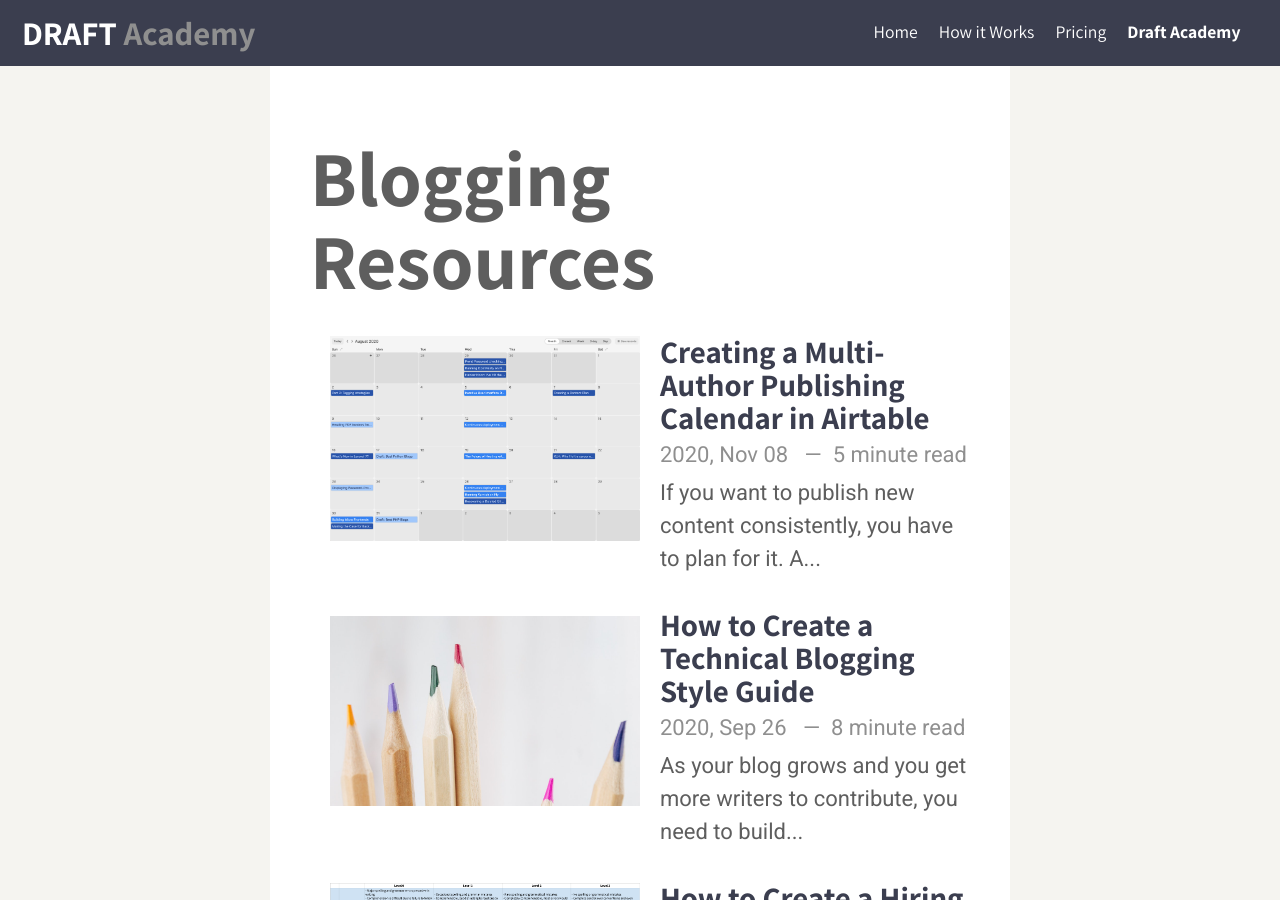
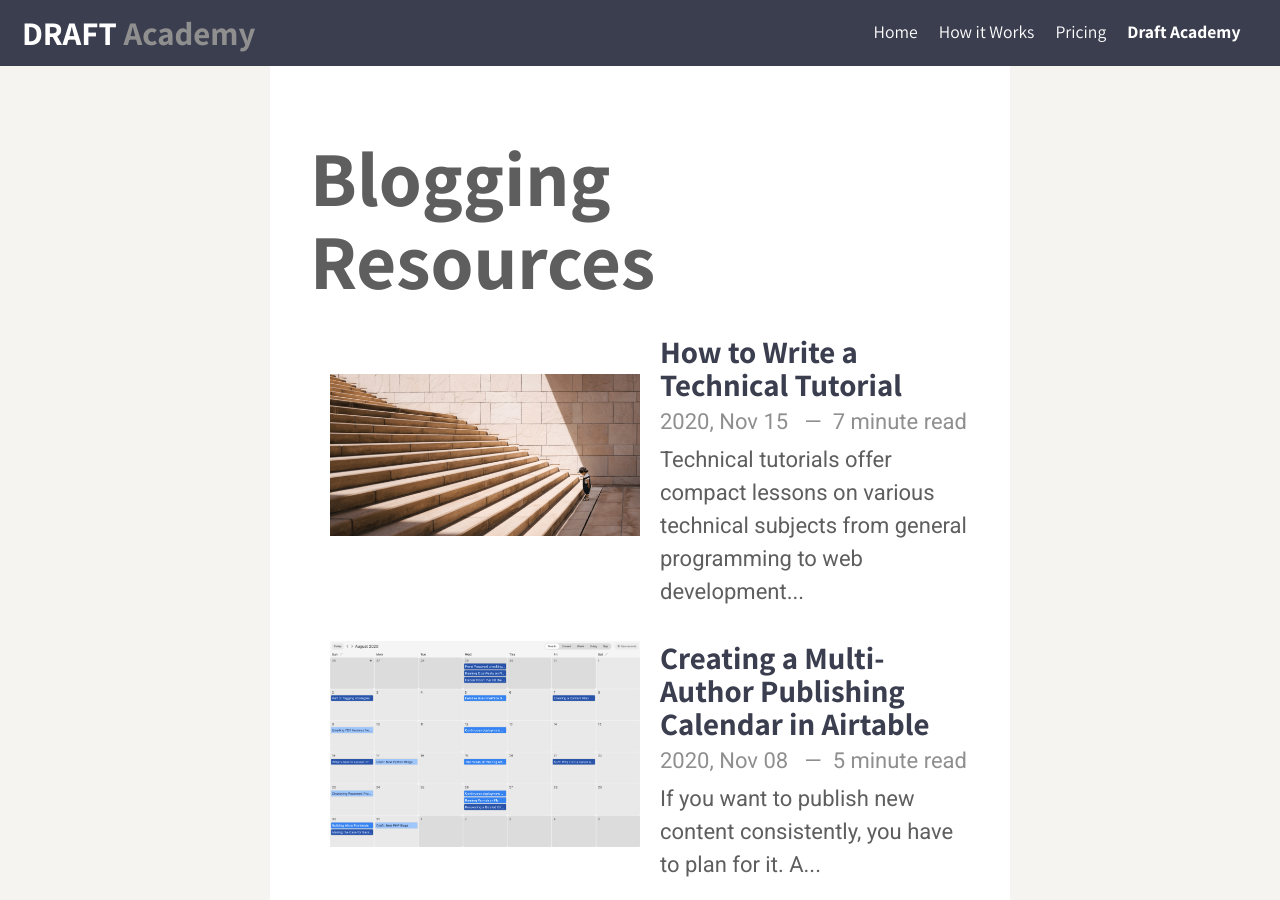
Before and after one commit to karllhughes/learn, a Jekyll site: the page built from posts.html, in a window 1280 px wide and 900 px high. Built offline with Jekyll 4.4.1, drawn with Linux system fonts in a browser that asks for light colours; some of the changed lines change nothing that is shown.

Commit message:
Adding technical tutorial post

````diff
--- a/_config.yml
+++ b/_config.yml
@@ -30,6 +30,11 @@ authors:
     website: "https://alphaparticle.com/"
     img: "/assets/authors/keanan.jpg"
     bio: "Keanan is the CTO at Alpha Particle where he helps publishers modernize their technology platforms."
+  josh:
+    name: Josh Alletto
+    website: "https://www.linkedin.com/in/josh-alletto/"
+    img: "/assets/authors/josh.jpg"
+    bio: "Josh is a former educator turned developer with a proven ability to learn quickly and adapt to different roles. He's always looking for a new challenge and a dedicated team to collaborate with."
 
 # Tracker
 analytics: UA-19700764-23 # Google Analytics
--- /dev/null
+++ b/_posts/2020-11-15-technical-tutorials.markdown
@@ -0,0 +1,115 @@
+---
+layout: post
+title: How to Write a Technical Tutorial
+author: josh
+date: 2020-11-15
+categories: posts
+img: /assets/posts/technical-tutorial.png
+---
+
+Technical tutorials offer compact lessons on various technical subjects from general programming to web development to large scale infrastructure and beyond. They are usually short enough to be digested in one sitting (1500 to 3000 words) and aim to solve a specific problem using a particular technology or set of technologies.
+
+We write a lot of tutorials for software engineers at [Draft.dev](https://draft.dev), so in this guide, I’ll share a little bit of why and how we write technical tutorials.
+
+## Why Write Technical Tutorials?
+There are several reasons people decide to write technical tutorials. Here are a few of the most common ones:
+
+### 1. SEO (Search Engine Optimization)
+Technical tutorials are a great way to draw traffic to your site. Most engineers spend their day Googling for answers to difficult problems. If you’ve ever worked as a software engineer, you know it can be especially hard to find tutorials that use newer technologies or novel combinations of technology.
+
+If you know the types of things your customers are searching for, you can cater to your content accordingly. For example, a company that offers payment processing services could publish a tutorial about accepting payments in a Node.js app. A hosting company could write about using their platform to deploy a Python workload.
+
+The goal here is to write tutorials that answer common questions so that engineers will find them when they search for the topic on Google.
+
+### 2. Solidify Your Learning
+[Studies have shown](https://onlinelibrary.wiley.com/doi/abs/10.1002/acp.3410?campaign=wolearlyview) that teaching a subject can enhance your understanding of the material.
+
+Writing technical tutorials is a great way to boost your learning. Many people think that they can’t write technical articles because they are not an “expert” in the subject matter, but **some of the best tutorials are written by writers who are just learning the material themselves**.
+
+Writers who are new to a subject are closer to a _learner’s mindset_, which allows them to anticipate the types of questions a reader might have and fill in gaps they wish were clearer when they first learned the material.
+
+Explaining a complicated topic to others forces you to slow down and question your assumptions. In the end, you will retain the information more completely if you teach others about it.
+
+### 3. Showcase Your Skills
+Like pushing your own projects to GitHub or making pull requests on open-source projects, writing technical tutorials is a great way to showcase your talents to potential employers. Writing gives you the chance to show off some of your code, talk about your decision-making process, and highlight your problem-solving skills.
+
+<blockquote class="twitter-tweet"><p lang="en" dir="ltr">If you want to stand out as an engineer, build small things and write about them. ✍️<br><br>It&#39;s easy to start a big project and never finish it. Instead, bite off something you can do in a weekend and then write a blog post about it.</p>&mdash; Karl L Hughes (@KarlLHughes) <a href="https://twitter.com/KarlLHughes/status/1306221716356706305?ref_src=twsrc%5Etfw">September 16, 2020</a></blockquote> <script async src="https://platform.twitter.com/widgets.js" charset="utf-8"></script>
+
+### 4. Help People Use Your Product
+Building a great software product is hard. Convincing users to use your new product can be even harder.
+
+Having great documentation is important, but you can further entice new users with technical tutorials that showcase your service in real-world projects. This adds context for potential customers who may be new to a particular technology or are unsure if your product is right for their project.
+
+## Tips for Writing Great Technical Tutorials
+Just because you know a topic well doesn’t mean you’ll crank out a great tutorial on the subject. Here are a few things to keep in mind to help you write informative, engaging, and useful technical tutorials:
+
+### 1. Know Your Audience
+Understanding your reader is crucial to writing a technical tutorial.
+
+Writing is about making choices regarding what to include and what to leave out. You have to decide if you’re going to spend two paragraphs explaining something or simply provide a link to an outside source. You won’t be able to make any of these decisions if you don’t know **who you are writing for**.
+
+This tutorial on using [Amazon S3 to serve static files in a Django app](https://www.caktusgroup.com/blog/2014/11/10/Using-Amazon-S3-to-store-your-Django-sites-static-and-media-files/) assumes the reader already knows how to use Django and Python.
+
+![An example of a technical tutorial](https://i.imgur.com/2PnnvcY.png)
+
+Because of this, it doesn't go into great detail about setting up a Django app, but it does take great care in laying out the concepts around Amazon S3 and how they integrate with Django in particular. We could say the audience for this article is “experienced Python developers who are relatively new to Amazon S3.”
+
+Before you start your next tutorial, try writing a sentence or two about who your audience is. It will help you stay focused as you write.
+
+### 2. Provide Context
+Don’t tell your reader **how** without first answering **why**.
+
+This is where most technical articles fail. They meticulously document steps - *download this package, write this code, add this config file, etc.* - without ever explaining the purpose of these steps or how they might change under different circumstances.
+
+Steps are how Ikea instructions are written. **No one has ever assembled a shelf from Ikea and then turned around and claimed they could build their own from scratch.** Sure, I see they used this type of screw, but why? I want my bookshelf to be half as wide and twice as tall. Will it still be stable?
+
+This article about [Postgres Views in Ruby on Rails](https://pganalyze.com/blog/materialized-views-ruby-rails) uses a real-world dataset of hockey teams and top scores for its examples.
+
+![An example of a technical tutorial with context](https://i.imgur.com/b1fHQat.png)
+
+The writer does a great job adding context to each step, which strengthens the reader's understanding of the concepts. After finishing the article, the reader doesn’t just know how to build a hockey data view. They leave with an understanding that will allow them to use Postgres views in Ruby on Rails any way they want.
+
+### 3. Have a Clear Introduction and Conclusion
+Readers of technical articles are looking to solve problems and learn new skills quickly. Your introduction should be concise, and it should answer these three questions right away:
+
+1. What will the reader learn?
+2. What skills will the reader need?
+3. What problem does this technology help solve?
+
+This article about [building an SMS reminder tool for teachers](https://www.nexmo.com/blog/2020/06/04/build-an-sms-reminder-tool-for-teachers-using-google-classroom-dr) explains the problem it’s trying to solve and how it’s going to solve it immediately in the first two paragraphs.
+
+![An example of a technical tutorial with a strong introduction](https://i.imgur.com/3IPpy1R.png)
+
+Your conclusion should mirror your introduction and answer the following questions:
+
+1. What did the reader just learn?
+2. What problem was solved?
+3. What next steps can the reader take if they want to learn more?
+
+### 4. Provide Code Snippets
+It’s always helpful to provide unique code, dependencies, and configuration files that are required for your technical tutorial. You can provide a link to your completed project on GitHub if you want, but you’ll need to be selective about what code you include in the article itself.
+
+A few things to keep in mind as you include code samples:
+
+- ***Break them down into digestible chunks***. Don't provide 80 lines of code and then tell your reader to copy and paste it. Better to choose smaller sections of code that are more digestible, making sure to explain what each line does.
+- **Format your code correctly**. Code that isn't formatted correctly is difficult to read and, therefore, difficult to understand. Find a [style guide](https://draft.dev/learn/posts/styleguide) for the language you're working in and make sure your code sticks to the standards agreed upon by the community.
+- **Don't forget about file structure**. This usually only applies to large projects, especially when working with React or Ruby on Rails. In these frameworks, the location of your files can affect how and if it runs. It's sometimes helpful to provide the file name and path at the top of the code snippet in the form of a comment:
+
+```Python
+# blog/models.py
+
+class Post:
+  # ...
+```
+
+### 5. Promote Your Work
+A technical tutorial needs an audience.
+
+Sharing your work with others is a great way to find more writing opportunities, so don’t be afraid to promote your tutorials on social media or start an email newsletter. Ask your readers for feedback on what worked and what could have been clearer in your tutorial. Taking feedback is essential to improving your writing skills.
+
+If you need help with promoting your tutorials, check out our [content promotion checklist for technical blog posts](https://draft.dev/learn/posts/promotion).
+
+## Conclusion
+In this article, I broke down some of the reasons you might want to write a technical tutorial. Whether you're interested in growing your business, advancing your career, or leveling up your skills, writing technical tutorials can offer many advantages.
+
+Finally, I broke down some of the crucial components of useful and informative technical tutorials. If you need help writing technical tutorials or you’d like to work with our team of writers to build content that reaches software engineers, [contact us today](https://draft.dev/#call).
````
Also changed, not shown: assets/authors/josh.jpg (added), assets/posts/technical-tutorial.png (added).
